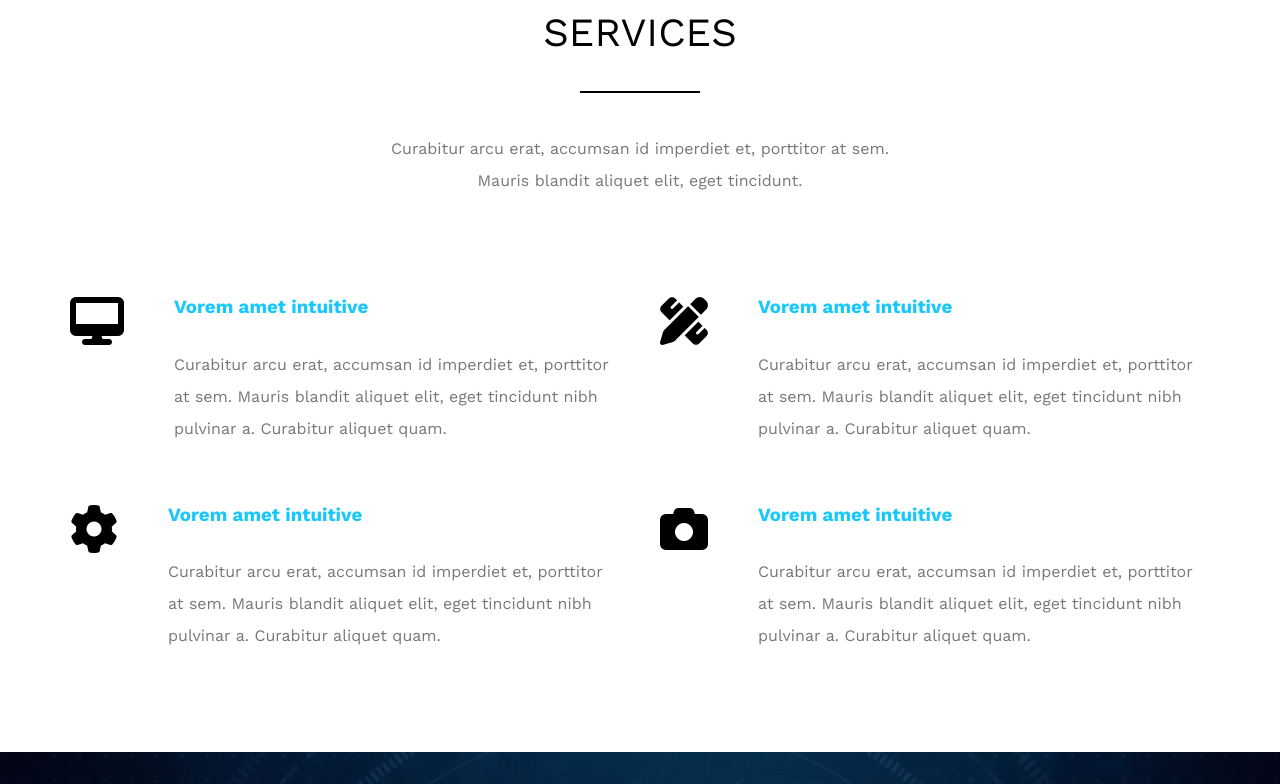
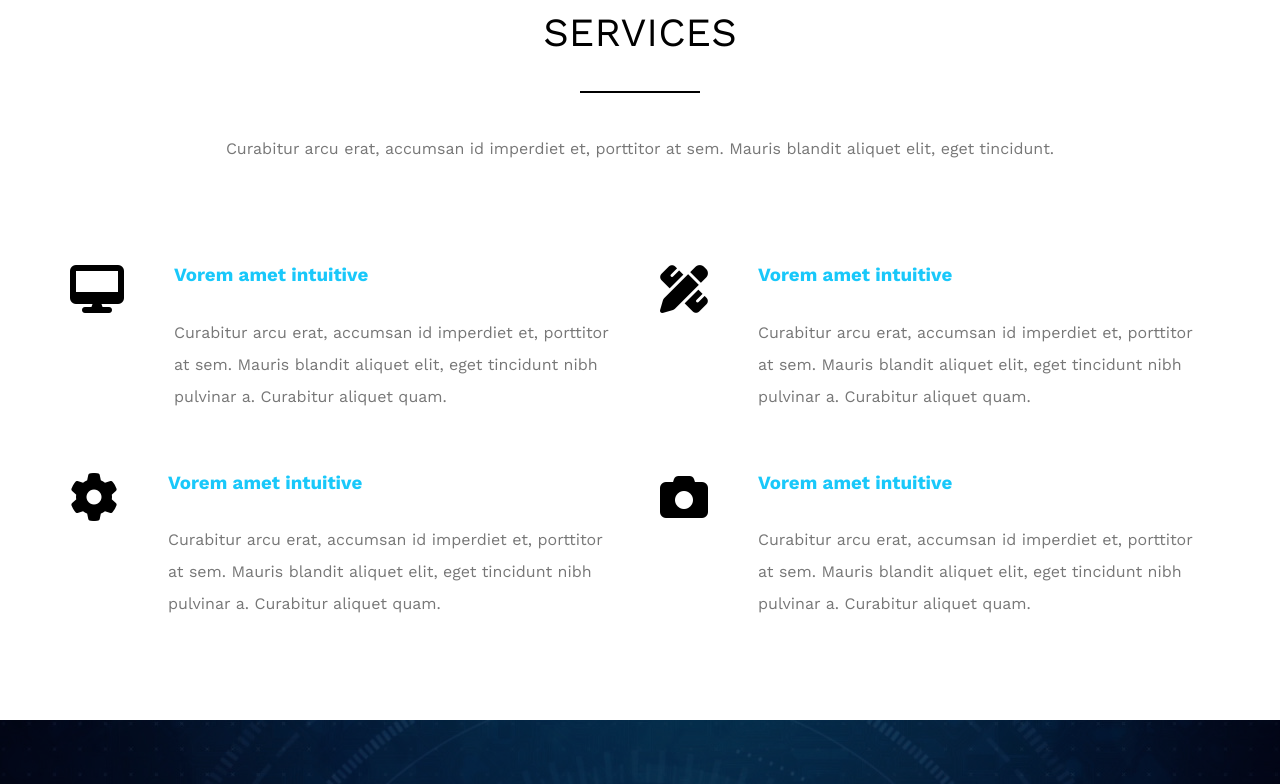
Before and after one commit to Haneen-Nagaty/HTML-CSS_Templet_2, a plain HTML site: page index.html in a window 1280 px wide. Shown: the part 897-1681 px from the top of the page. Drawn offline with nearby package versions, Linux system fonts and the light colour scheme.

Commit message:
commit two

```diff
--- a/css/style.css
+++ b/css/style.css
@@ -60,7 +60,7 @@ font-family: 'Work Sans', sans-serif;
     bottom: -30px;
 }
 .main-heading p{
-    width: 550px;
+    /* width: 550px; */
     margin: 0 auto 100px;
     line-height: 2;
     color: #777;
```
